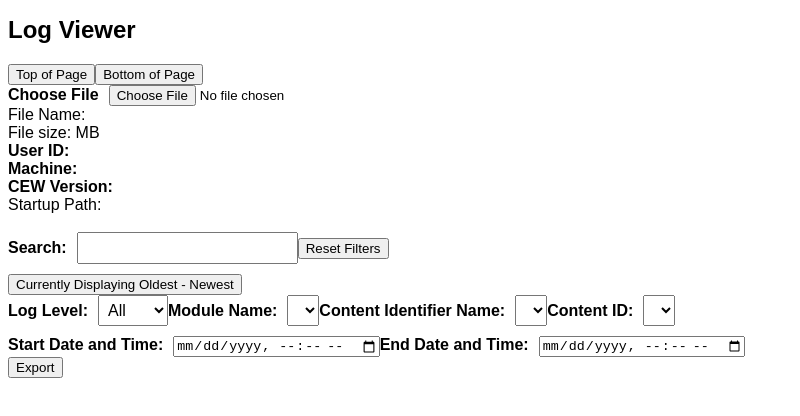
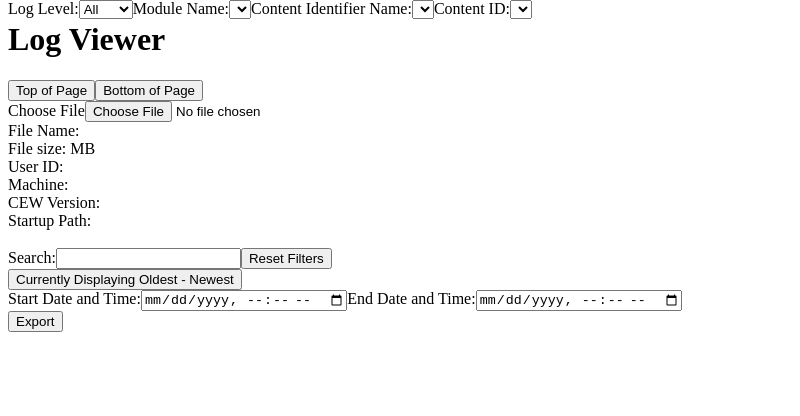
Before and after one commit to piotronm/log_viewer, a React (Create React App) app: page / in a window 1280 px wide. Shown: the top 416 px of the page, without its empty margins (0-800 px from the left). Built offline with nearby package versions, Linux system fonts and the light colour scheme.

Commit message:
Update App.css

```diff
--- a/src/App.css
+++ b/src/App.css
@@ -1,64 +1,6 @@
-body {
-	font-family: sans-serif;
-}
-
-h1 {
-	font-size: 24px;
-	margin-bottom: 20px;
-}
-
-select, input[type="text"] {
-	margin-bottom: 10px;
-	padding: 5px;
-	font-size: 16px;
-}
-
-label {
-	font-weight: bold;
-	margin-right: 10px;
-}
-
-ul {
-	list-style: none;
-	padding: 0;
-}
-
-li {
-	padding: 10px;
-	border: 1px solid #ccc;
-	margin-bottom: 10px;
-}
-
-mark {
-	background-color: yellow;
-	font-weight: bold;
-	color: black;
-}
-
-.form-row {
-	display: flex;
-	align-items: center;
-}
-
-.form-row > * {
-	margin-right: 10px;
-}
-
-.form-row > *:last-child {
-	margin-right: 0;
-}
-.form-group {
-	display: flex;
-	flex-wrap: wrap;
-	align-items: center;
+.header-wrapper {
+    position: fixed;
+    top: 0;
+    width: 100%;
+    z-index: 9999;
   }
-
-  .form-group > label {
-	margin-right: 10px;
-  }
-
-  .form-group > select {
-	flex: 1;
-	margin-bottom: 10px;
-	font-size: 16px;
-  }
```
